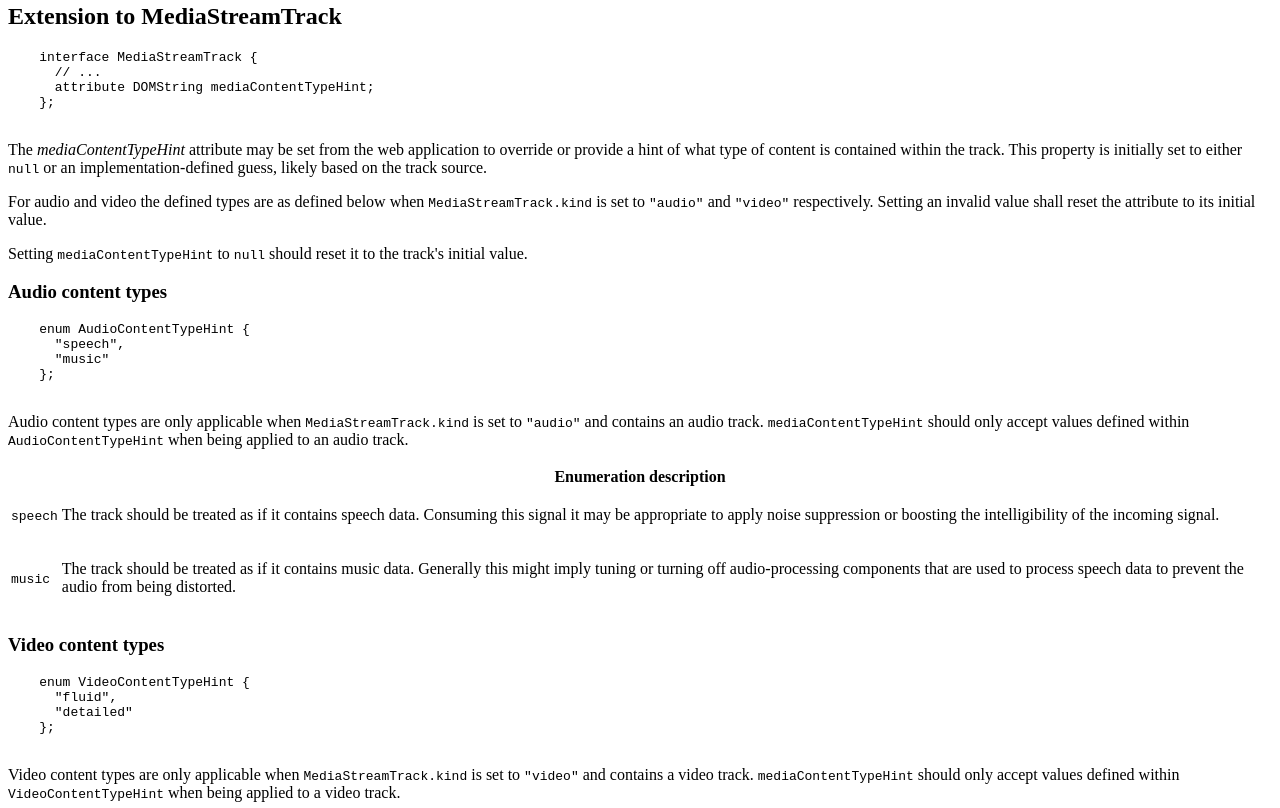
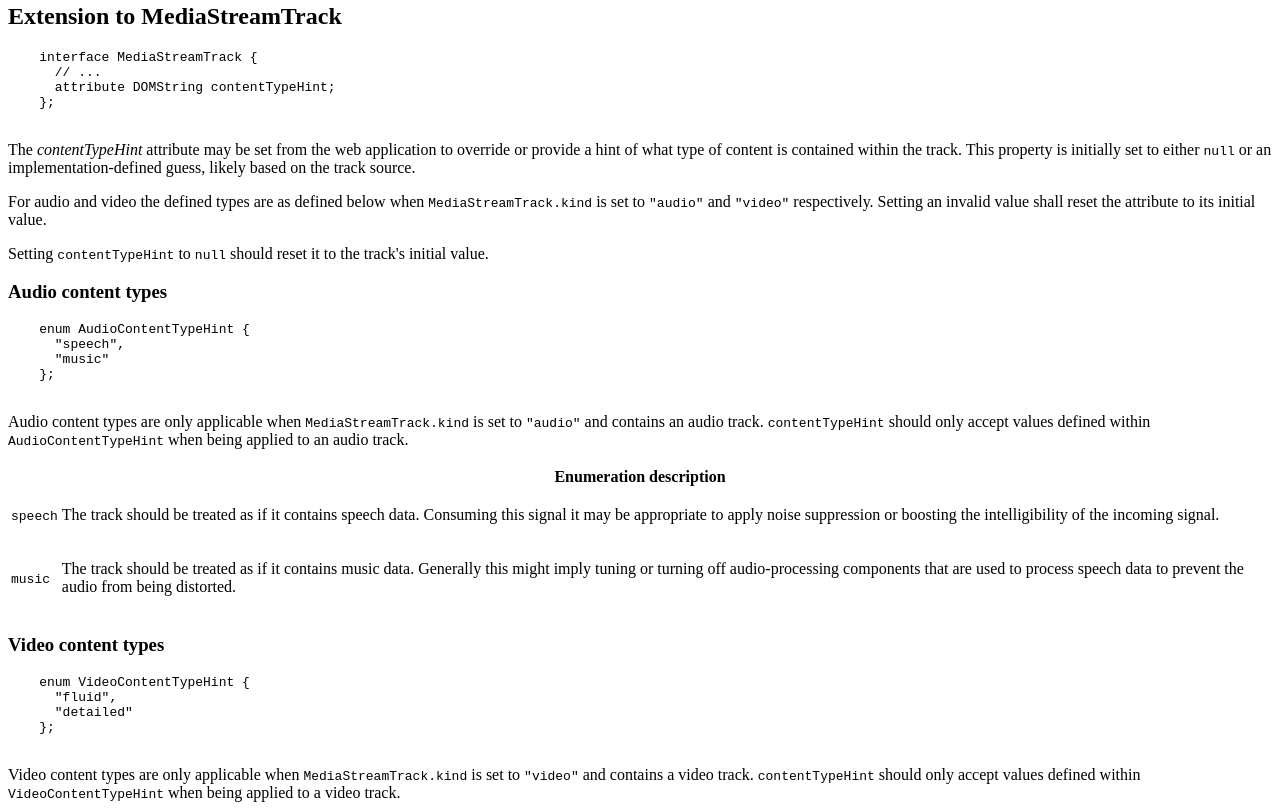
Before and after one commit to w3c/mst-content-hint, a plain HTML site: page index.html in a window 1280 px wide. Shown: the part 572-1380 px from the top of the page. Drawn offline with Linux system fonts and the light colour scheme.

Commit message:
Drop media prefix from contentTypeHint.
The media prefix provides no additional information.

This fixes #8.

```diff
--- a/index.html
+++ b/index.html
@@ -119,11 +119,11 @@
     <pre class="idl">
     interface MediaStreamTrack {
       // ...
-      attribute DOMString mediaContentTypeHint;
+      attribute DOMString contentTypeHint;
     };
     </pre>
     <p>
-      The <dfn>mediaContentTypeHint</dfn> attribute may be set from the web
+      The <dfn>contentTypeHint</dfn> attribute may be set from the web
       application to override or provide a hint of what type of content is
       contained within the track. This property is initially set to either
       <code>null</code> or an implementation-defined guess, likely based on the
@@ -136,8 +136,8 @@
       the attribute to its initial value.
     </p>
     <p>
-      Setting <code>mediaContentTypeHint</code> to <code>null</code> should
-      reset it to the track's initial value.
+      Setting <code>contentTypeHint</code> to <code>null</code> should reset it
+      to the track's initial value.
     </p>
     <h3>Audio content types</h3>
     <pre class="idl">
@@ -149,7 +149,7 @@
     <p>
       Audio content types are only applicable when
       <code>MediaStreamTrack.kind</code> is set to <code>"audio"</code> and
-      contains an audio track. <code>mediaContentTypeHint</code> should only
+      contains an audio track. <code>contentTypeHint</code> should only
       accept values defined within <code>AudioContentTypeHint</code> when being
       applied to an audio track.
     </p>
@@ -175,9 +175,9 @@
     <p>
       Video content types are only applicable when
       <code>MediaStreamTrack.kind</code> is set to <code>"video"</code> and
-      contains a video track. <code>mediaContentTypeHint</code> should only
-      accept values defined within <code>VideoContentTypeHint</code> when being
-      applied to a video track.
+      contains a video track. <code>contentTypeHint</code> should only accept
+      values defined within <code>VideoContentTypeHint</code> when being applied
+      to a video track.
     </p>
     <table class="simple"><tbody><tr><th colspan="2">Enumeration description</th></tr>
       <tr><td><code id="idl-def-VideoContentTypeHint.fluid">fluid</code></td><td><p>
```
